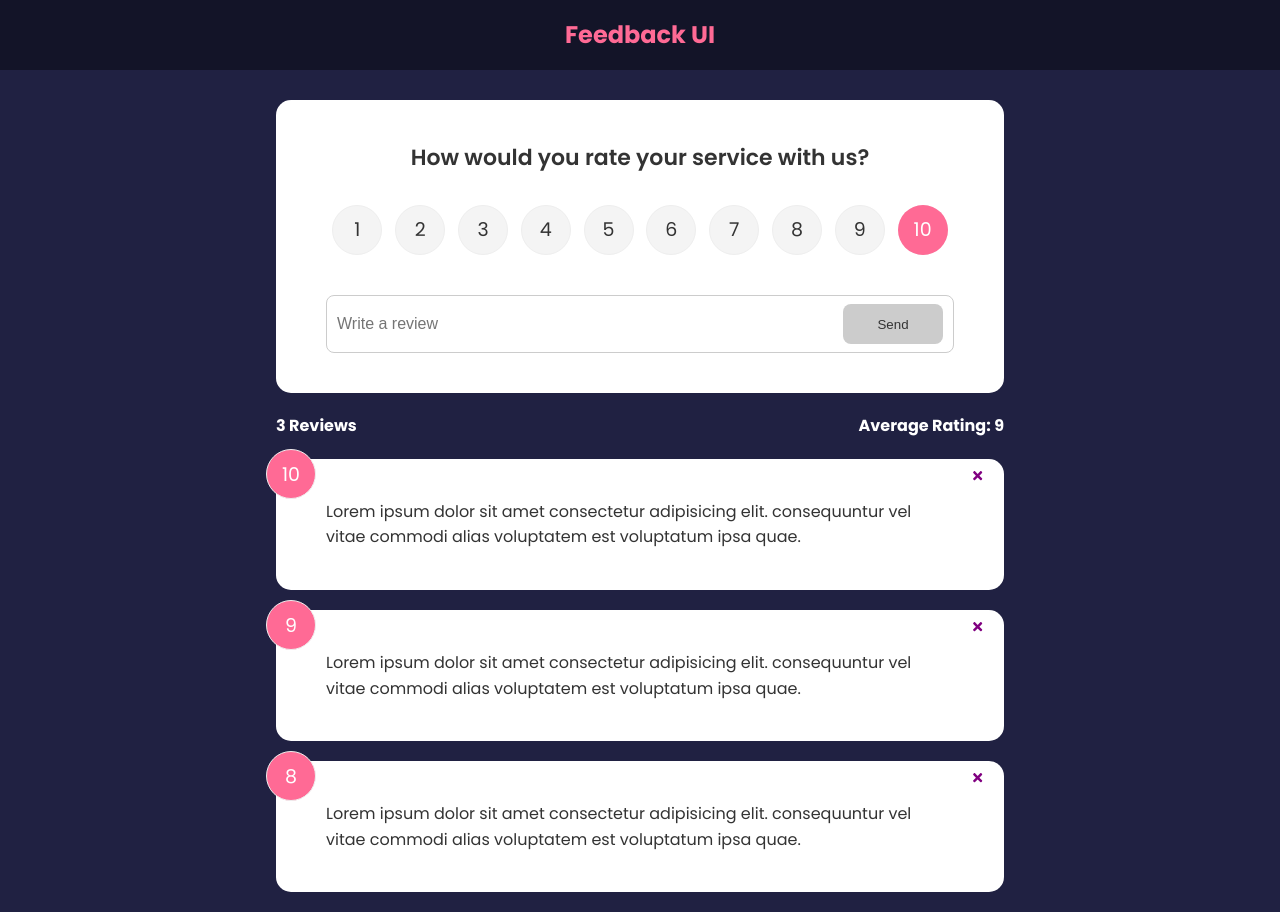
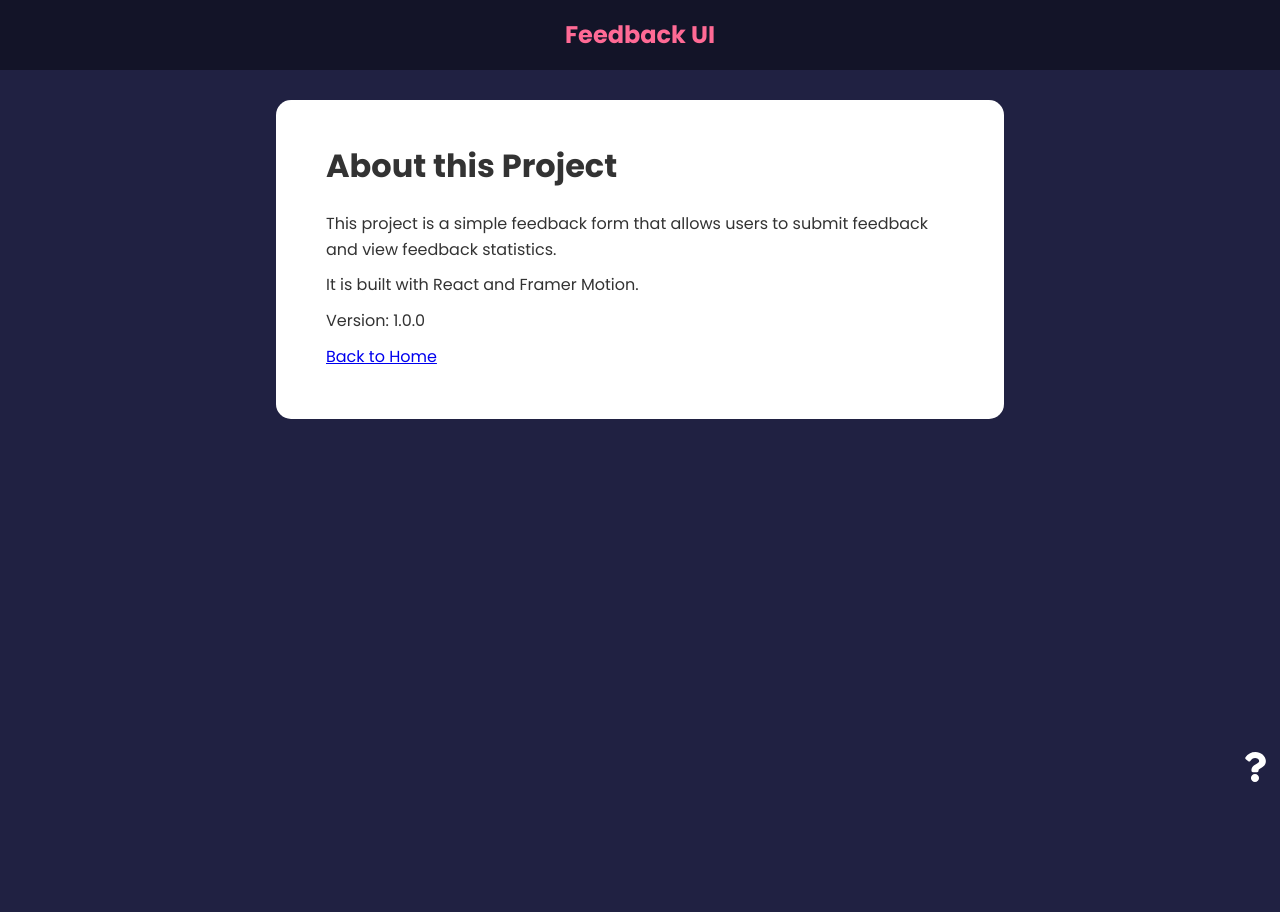
Before and after one commit to aicheye/feedback-ui, a React (Create React App) app: page /about in a window 1280 px wide. After the commit the page ends 800 px from the top, so only its background shows below. Built offline with nearby package versions, Linux system fonts and the light colour scheme.

Commit message:
Created an about page using react router

```diff
--- a/package.json
+++ b/package.json
@@ -10,6 +10,7 @@
     "react": "^18.3.1",
     "react-dom": "^18.3.1",
     "react-icons": "^5.2.1",
+    "react-router-dom": "^6.23.1",
     "react-scripts": "^5.0.1",
     "ulid": "^2.3.0",
     "web-vitals": "^2.1.4"
--- a/src/App.js
+++ b/src/App.js
@@ -1,10 +1,13 @@
 import { useState } from "react";
+import { Route, BrowserRouter as Router, Routes } from "react-router-dom";
 import { ulid } from "ulid";
+import AboutIconLink from "./components/AboutIconLink";
 import FeedbackForm from "./components/FeedbackForm";
 import FeedbackList from "./components/FeedbackList";
 import FeedbackStats from "./components/FeedbackStats";
 import Header from "./components/Header";
 import FeedbackData from "./data/FeedbackData";
+import AboutPage from "./pages/AboutPage";
 
 function App() {
   const [feedback, setFeedback] = useState(FeedbackData);
@@ -22,14 +25,30 @@
   };
 
   return (
-    <>
+    <Router>
       <Header />
       <div className="container">
-        <FeedbackForm handleAdd={addFeedback} />
-        <FeedbackStats feedback={feedback} />
-        <FeedbackList feedback={feedback} handleDelete={deleteFeedback} />
+        <Routes>
+          <Route
+            path="/"
+            element={
+              <>
+                <FeedbackForm handleAdd={addFeedback} />
+                <FeedbackStats feedback={feedback} />
+                <FeedbackList
+                  feedback={feedback}
+                  handleDelete={deleteFeedback}
+                />
+              </>
+            }
+          />
+
+          <Route path="/about" element={<AboutPage />} />
+        </Routes>
+
+        <AboutIconLink />
       </div>
-    </>
+    </Router>
   );
 }
 
--- /dev/null
+++ b/src/components/AboutIconLink.jsx
@@ -0,0 +1,14 @@
+import { FaQuestion } from "react-icons/fa";
+import { Link } from "react-router-dom";
+
+function AboutIconLink() {
+  return (
+    <div className="about-link">
+      <Link to="/about">
+        <FaQuestion size={30} />
+      </Link>
+    </div>
+  );
+}
+
+export default AboutIconLink;
--- a/src/components/FeedbackForm.jsx
+++ b/src/components/FeedbackForm.jsx
@@ -5,7 +5,7 @@
 
 function FeedbackForm({ handleAdd }) {
   const [text, setText] = useState("");
-  const [rating, setRating] = useState(10);
+  const [rating, setRating] = useState(null);
   const [btnDisabled, setBtnDisabled] = useState(true);
   const [message, setMessage] = useState();
 
--- a/src/components/RatingSelect.jsx
+++ b/src/components/RatingSelect.jsx
@@ -1,7 +1,7 @@
 import { useState } from "react";
 
 function RatingSelect({ select }) {
-  const [selected, setSelected] = useState(10);
+  const [selected, setSelected] = useState(null);
 
   const handleChange = (e) => {
     setSelected(+e.target.value);
--- a/src/index.css
+++ b/src/index.css
@@ -185,15 +185,14 @@
   color: rebeccapurple;
 }
 
-/* FIX: Remove position: absolute to keep about icon at the bottom of the
- * document */
 .about-link {
+  position: absolute;
+  bottom: 10px;
+  right: 10px;
   display: flex;
   justify-content: flex-end;
 }
 
-/* FIX: Remove position: absolute to keep about icon at the bottom of the
- * document */
 .about-link a {
   color: #fff;
   cursor: pointer;
--- /dev/null
+++ b/src/pages/AboutPage.jsx
@@ -0,0 +1,24 @@
+import { Link } from "react-router-dom";
+import Card from "../components/shared/Card";
+
+function AboutPage() {
+  return (
+    <Card>
+      <div className="about">
+        <h1>About this Project</h1>
+        <p>
+          This project is a simple feedback form that allows users to submit
+          feedback and view feedback statistics.
+        </p>
+        <p>It is built with React and Framer Motion.</p>
+        <p>Version: 1.0.0</p>
+
+        <p>
+          <Link to="/">Back to Home</Link>
+        </p>
+      </div>
+    </Card>
+  );
+}
+
+export default AboutPage;
```
Also changed, not shown: src/components/FeedbackList.jsx (+0 -8 lines), 1 other file (tests, documents, lock files or other folders).
